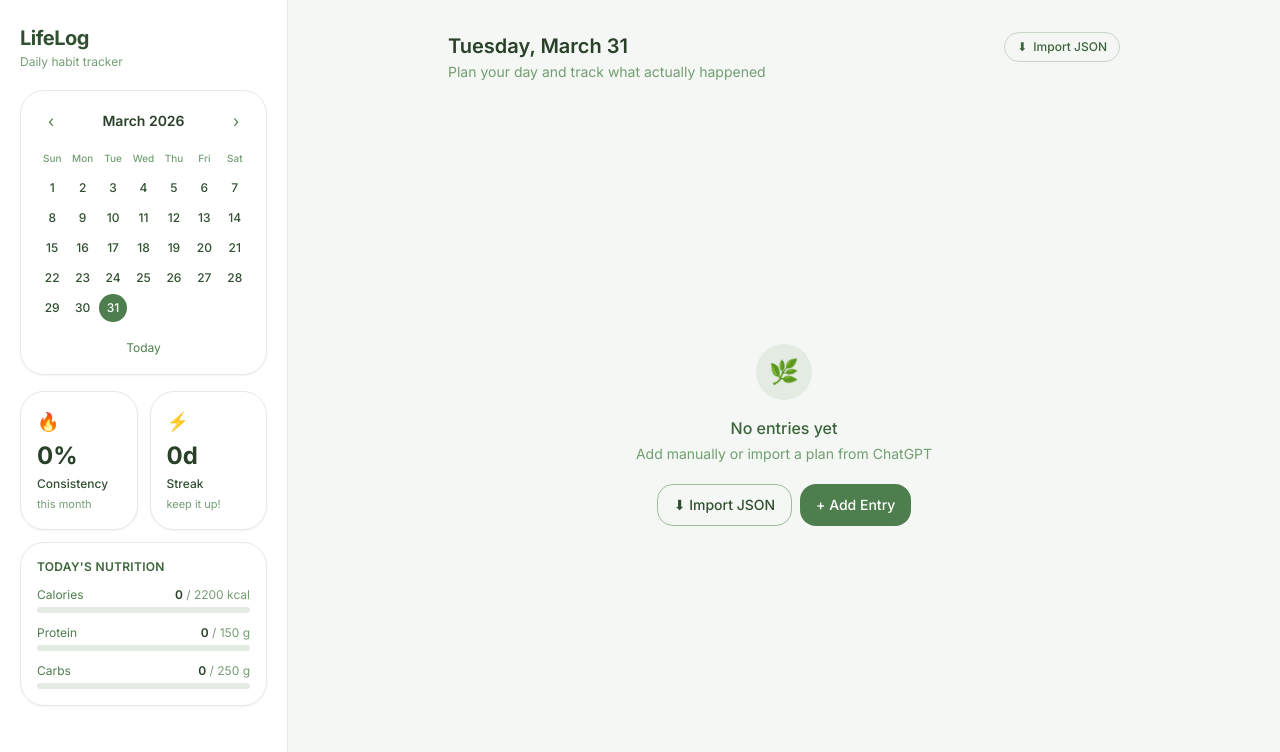
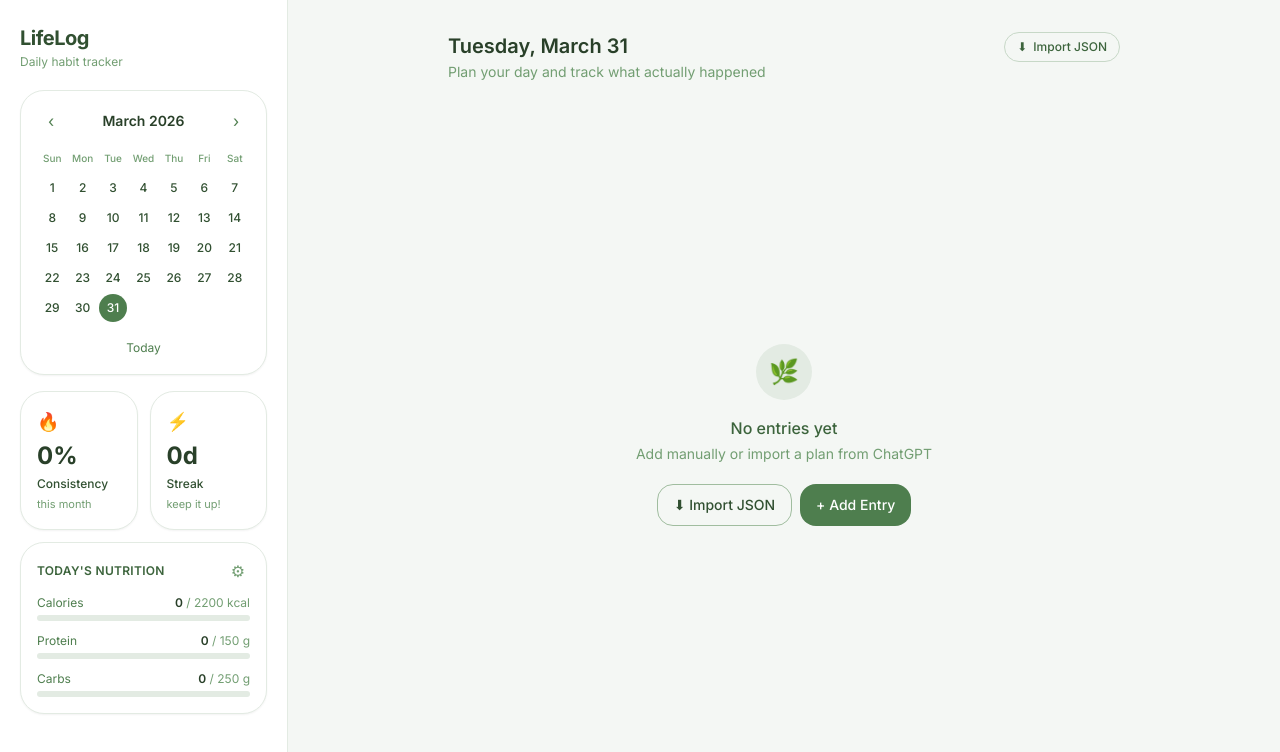
Before and after one commit to rafimaliki/LifeLog, a React (Vite) app: page / in a window 1280 px wide. Shown: the top 752 px of the page. Built offline with nearby package versions, Linux system fonts and the light colour scheme.

Commit message:
feat: per-day nutrition targets with gear modal and JSON import support

```diff
--- a/src/App.jsx
+++ b/src/App.jsx
@@ -12,20 +12,42 @@ function toDateKey(date) {
   return `${y}-${m}-${d}`
 }
 
+/** Migrate old format (dateKey → Entry[]) to new format (dateKey → { entries, targets }) */
+function migrateData(raw) {
+  const out = {}
+  for (const [key, val] of Object.entries(raw)) {
+    if (Array.isArray(val)) {
+      out[key] = { entries: val, targets: null }
+    } else {
+      out[key] = val
+    }
+  }
+  return out
+}
+
+function getDayEntries(dayVal) {
+  if (!dayVal) return []
+  if (Array.isArray(dayVal)) return dayVal
+  return dayVal.entries ?? []
+}
+
+function getDayTargets(dayVal) {
+  if (!dayVal || Array.isArray(dayVal)) return null
+  return dayVal.targets ?? null
+}
+
 export default function App() {
   const [selectedDate, setSelectedDate] = useState(new Date())
   const [data, setData] = useState({})
   const [loaded, setLoaded] = useState(false)
 
-  // Load persisted data on mount
   useEffect(() => {
     loadData().then((saved) => {
-      setData(saved ?? {})
+      setData(migrateData(saved ?? {}))
       setLoaded(true)
     })
   }, [])
 
-  // Save whenever data changes (after initial load)
   useEffect(() => {
     if (!loaded) return
     saveData(data)
@@ -33,23 +55,39 @@ export default function App() {
 
   const dateKey = toDateKey(selectedDate)
   const todayKey = toDateKey(new Date())
-  const entries = data[dateKey] ?? []
 
-  const updateEntries = useCallback((newEntries) => {
-    setData((d) => ({ ...d, [dateKey]: newEntries }))
+  const entries = getDayEntries(data[dateKey])
+  const targets = getDayTargets(data[dateKey])
+
+  // Yesterday's targets for the "copy from yesterday" feature
+  const yesterdayMs = selectedDate.getTime() - 86400000
+  const yesterdayKey = toDateKey(new Date(yesterdayMs))
+  const yesterdayTargets = getDayTargets(data[yesterdayKey])
+
+  const updateDay = useCallback((patch) => {
+    setData((d) => ({
+      ...d,
+      [dateKey]: { ...(d[dateKey] ?? {}), ...patch },
+    }))
   }, [dateKey])
 
   const handleUpdate = (updated) =>
-    updateEntries(entries.map((e) => (e.id === updated.id ? updated : e)))
+    updateDay({ entries: entries.map((e) => (e.id === updated.id ? updated : e)) })
 
   const handleAdd = (entry) =>
-    updateEntries([...entries, entry])
+    updateDay({ entries: [...entries, entry] })
 
   const handleDelete = (id) =>
-    updateEntries(entries.filter((e) => e.id !== id))
+    updateDay({ entries: entries.filter((e) => e.id !== id) })
 
-  const handleImport = (newEntries) =>
-    updateEntries(newEntries)
+  const handleImport = ({ entries: newEntries, targets: newTargets }) => {
+    const patch = { entries: newEntries }
+    if (newTargets) patch.targets = newTargets
+    updateDay(patch)
+  }
+
+  const handleSaveTargets = (newTargets) =>
+    updateDay({ targets: newTargets })
 
   const stats = computeStats(data, todayKey)
 
@@ -63,22 +101,22 @@ export default function App() {
 
   return (
     <div className="h-screen flex bg-sage-50 overflow-hidden font-sans">
-      {/* Left sidebar */}
       <aside className="w-72 flex-shrink-0 flex flex-col gap-4 p-5 overflow-y-auto border-r border-sage-100 bg-white">
-        {/* App title */}
         <div className="py-1">
           <h1 className="text-xl font-bold text-sage-700 tracking-tight">LifeLog</h1>
           <p className="text-xs text-sage-400 mt-0.5">Daily habit tracker</p>
         </div>
 
-        {/* Calendar */}
         <Calendar selectedDate={selectedDate} onSelectDate={setSelectedDate} />
 
-        {/* Dashboard */}
-        <Dashboard stats={stats} />
+        <Dashboard
+          stats={stats}
+          targets={targets}
+          yesterdayTargets={yesterdayTargets}
+          onSaveTargets={handleSaveTargets}
+        />
       </aside>
 
-      {/* Main content */}
       <main className="flex-1 flex flex-col overflow-hidden">
         <div className="flex-1 overflow-y-auto p-8">
           <Timeline
--- a/src/components/Dashboard.jsx
+++ b/src/components/Dashboard.jsx
@@ -1,3 +1,6 @@
+import { useState } from 'react'
+import NutritionTargetsModal from './NutritionTargetsModal'
+
 function StatBar({ label, planned, actual, unit, color }) {
   const pct = planned > 0 ? Math.min((actual / planned) * 100, 100) : 0
   return (
@@ -30,52 +33,43 @@ function StatCard({ label, value, sub, icon }) {
   )
 }
 
-export default function Dashboard({ stats }) {
+export default function Dashboard({ stats, targets, yesterdayTargets, onSaveTargets }) {
   const { calories, protein, carbs, consistency, streak } = stats
+  const [showTargets, setShowTargets] = useState(false)
 
   return (
     <div className="flex flex-col gap-3">
       {/* Summary cards */}
       <div className="grid grid-cols-2 gap-3">
-        <StatCard
-          icon="🔥"
-          label="Consistency"
-          value={`${consistency}%`}
-          sub="this month"
-        />
-        <StatCard
-          icon="⚡"
-          label="Streak"
-          value={`${streak}d`}
-          sub="keep it up!"
-        />
+        <StatCard icon="🔥" label="Consistency" value={`${consistency}%`} sub="this month" />
+        <StatCard icon="⚡" label="Streak"       value={`${streak}d`}      sub="keep it up!" />
       </div>
 
       {/* Nutrition bars */}
       <div className="bg-white rounded-2xl p-4 shadow-sm border border-sage-100 flex flex-col gap-3">
-        <span className="text-xs font-semibold text-sage-600 uppercase tracking-wide">Today's Nutrition</span>
-        <StatBar
-          label="Calories"
-          planned={calories.planned}
-          actual={calories.actual}
-          unit="kcal"
-          color="bg-amber-400"
+        <div className="flex items-center justify-between">
+          <span className="text-xs font-semibold text-sage-600 uppercase tracking-wide">Today's Nutrition</span>
+          <button
+            onClick={() => setShowTargets(true)}
+            className="w-6 h-6 flex items-center justify-center rounded-full text-sage-400 hover:bg-sage-100 hover:text-sage-600 transition-colors"
+            title="Set nutrition targets"
+          >
+            ⚙
+          </button>
+        </div>
+        <StatBar label="Calories" planned={calories.planned} actual={calories.actual} unit="kcal" color="bg-amber-400" />
+        <StatBar label="Protein"  planned={protein.planned}  actual={protein.actual}  unit="g"    color="bg-sage-400" />
+        <StatBar label="Carbs"    planned={carbs.planned}    actual={carbs.actual}    unit="g"    color="bg-sky-400" />
+      </div>
+
+      {showTargets && (
+        <NutritionTargetsModal
+          current={targets}
+          yesterdayTargets={yesterdayTargets}
+          onSave={onSaveTargets}
+          onClose={() => setShowTargets(false)}
         />
-        <StatBar
-          label="Protein"
-          planned={protein.planned}
-          actual={protein.actual}
-          unit="g"
-          color="bg-sage-400"
-        />
-        <StatBar
-          label="Carbs"
-          planned={carbs.planned}
-          actual={carbs.actual}
-          unit="g"
-          color="bg-sky-400"
-        />
-      </div>
+      )}
     </div>
   )
 }
--- a/src/components/ImportJsonModal.jsx
+++ b/src/components/ImportJsonModal.jsx
@@ -2,7 +2,7 @@ import { useState } from 'react'
 
 const VALID_TYPES = new Set(['wake-up', 'meal', 'exercise', 'other'])
 
-function parseEntries(raw) {
+function parsePlan(raw) {
   let parsed
   try {
     parsed = JSON.parse(raw)
@@ -15,7 +15,7 @@ function parseEntries(raw) {
   if (!Array.isArray(list)) throw new Error('Expected an "entries" array.')
   if (list.length === 0) throw new Error('The entries array is empty.')
 
-  return list.map((item, i) => {
+  const entries = list.map((item, i) => {
     if (!item.label?.trim()) throw new Error(`Entry ${i + 1} is missing a "label".`)
     if (!VALID_TYPES.has(item.type)) {
       throw new Error(
@@ -32,6 +32,20 @@ function parseEntries(raw) {
       followed: false,
     }
   })
+
+  // Parse optional targets block
+  let targets = null
+  if (!Array.isArray(parsed) && parsed.targets) {
+    const t = parsed.targets
+    const calories = parseInt(t.calories, 10)
+    const protein  = parseInt(t.protein,  10)
+    const carbs    = parseInt(t.carbs,    10)
+    if (!isNaN(calories) && !isNaN(protein) && !isNaN(carbs)) {
+      targets = { calories, protein, carbs }
+    }
+  }
+
+  return { entries, targets }
 }
 
 export default function ImportJsonModal({ onImport, onClose }) {
@@ -41,8 +55,8 @@ export default function ImportJsonModal({ onImport, onClose }) {
   const handleImport = () => {
     setError('')
     try {
-      const entries = parseEntries(raw)
-      onImport(entries)
+      const result = parsePlan(raw)
+      onImport(result)
       onClose()
     } catch (e) {
       setError(e.message)
--- /dev/null
+++ b/src/components/NutritionTargetsModal.jsx
@@ -0,0 +1,97 @@
+import { useState } from 'react'
+
+const DEFAULT = { calories: 2200, protein: 150, carbs: 250 }
+
+export default function NutritionTargetsModal({ current, yesterdayTargets, onSave, onClose }) {
+  const initial = current ?? DEFAULT
+  const [form, setForm] = useState({
+    calories: String(initial.calories),
+    protein:  String(initial.protein),
+    carbs:    String(initial.carbs),
+  })
+
+  const set = (key, val) => setForm((f) => ({ ...f, [key]: val }))
+
+  const toNumbers = (f) => ({
+    calories: Math.max(0, parseInt(f.calories, 10) || 0),
+    protein:  Math.max(0, parseInt(f.protein,  10) || 0),
+    carbs:    Math.max(0, parseInt(f.carbs,    10) || 0),
+  })
+
+  const handleSave = () => {
+    onSave(toNumbers(form))
+    onClose()
+  }
+
+  const handleCopyYesterday = () => {
+    const t = yesterdayTargets ?? DEFAULT
+    onSave(t)
+    onClose()
+  }
+
+  return (
+    <div
+      className="fixed inset-0 z-50 flex items-center justify-center bg-black/20 backdrop-blur-sm"
+      onClick={(e) => e.target === e.currentTarget && onClose()}
+    >
+      <div className="bg-white rounded-3xl shadow-xl w-full max-w-sm mx-4 overflow-hidden">
+        {/* Header */}
+        <div className="px-6 pt-6 pb-4 border-b border-sage-100 flex items-center justify-between">
+          <div>
+            <h2 className="text-base font-semibold text-sage-800">Daily Nutrition Targets</h2>
+            <p className="text-xs text-sage-400 mt-0.5">Set goals for today</p>
+          </div>
+          <button
+            onClick={onClose}
+            className="w-7 h-7 flex items-center justify-center rounded-full text-sage-400 hover:bg-sage-100 hover:text-sage-600 transition-colors"
+          >
+            ✕
+          </button>
+        </div>
+
+        <div className="px-6 py-5 flex flex-col gap-4">
+          {/* Inputs */}
+          {[
+            { key: 'calories', label: 'Calories', unit: 'kcal', color: 'text-amber-500' },
+            { key: 'protein',  label: 'Protein',  unit: 'g',    color: 'text-sage-500' },
+            { key: 'carbs',    label: 'Carbs',    unit: 'g',    color: 'text-sky-500'  },
+          ].map(({ key, label, unit, color }) => (
+            <div key={key}>
+              <label className="text-xs font-semibold text-sage-500 uppercase tracking-wide mb-1.5 flex items-center gap-1.5 block">
+                <span className={color}>●</span> {label}
+              </label>
+              <div className="flex items-center gap-2">
+                <input
+                  type="number"
+                  min="0"
+                  value={form[key]}
+                  onChange={(e) => set(key, e.target.value)}
+                  className="flex-1 px-3 py-2 rounded-xl border border-sage-200 text-sm text-sage-800 focus:outline-none focus:border-sage-400 bg-sage-50"
+                />
+                <span className="text-xs text-sage-400 w-8">{unit}</span>
+              </div>
+            </div>
+          ))}
+
+          {/* Actions */}
+          <div className="flex flex-col gap-2 pt-1">
+            <button
+              onClick={handleSave}
+              className="w-full py-2.5 rounded-xl bg-sage-500 hover:bg-sage-600 text-white text-sm font-medium transition-colors"
+            >
+              Save
+            </button>
+            <button
+              onClick={handleCopyYesterday}
+              disabled={!yesterdayTargets}
+              className="w-full py-2.5 rounded-xl border border-sage-200 text-sm font-medium text-sage-600 hover:bg-sage-50 transition-colors disabled:opacity-40 disabled:cursor-not-allowed"
+              title={yesterdayTargets ? 'Copy targets from yesterday' : 'No targets set for yesterday'}
+            >
+              Copy from yesterday
+            </button>
+          </div>
+        </div>
+      </div>
+    </div>
+  )
+}
--- a/src/stats.js
+++ b/src/stats.js
@@ -21,42 +21,52 @@ function extractNutrition(text) {
   }
 }
 
+/** Normalize a day value — handles both old array format and new object format */
+function getDayEntries(dayVal) {
+  if (!dayVal) return []
+  if (Array.isArray(dayVal)) return dayVal
+  return dayVal.entries ?? []
+}
+
+function getDayTargets(dayVal) {
+  if (!dayVal || Array.isArray(dayVal)) return null
+  return dayVal.targets ?? null
+}
+
+const DEFAULT_TARGETS = { calories: 2200, protein: 150, carbs: 250 }
+
 /**
  * Compute dashboard stats from all stored data.
- * @param {Object} data  - { [dateKey]: Entry[] }
+ * @param {Object} data  - { [dateKey]: { entries, targets } | Entry[] }
  * @param {string} today - 'YYYY-MM-DD'
  */
 export function computeStats(data, today) {
-  const todayEntries = data[today] ?? []
+  const todayVal = data[today]
+  const todayEntries = getDayEntries(todayVal)
+  const todayTargets = getDayTargets(todayVal) ?? DEFAULT_TARGETS
 
-  // Today's nutrition from meal entries
-  const plannedNutrition = { calories: 0, protein: 0, carbs: 0 }
-  const actualNutrition  = { calories: 0, protein: 0, carbs: 0 }
-
+  // Today's nutrition from meal entries (actual values only)
+  const actualNutrition = { calories: 0, protein: 0, carbs: 0 }
   for (const e of todayEntries) {
     if (e.type !== 'meal') continue
-    const p = extractNutrition(e.plan)
     const a = extractNutrition(e.actual)
-    plannedNutrition.calories += p.calories
-    plannedNutrition.protein  += p.protein
-    plannedNutrition.carbs    += p.carbs
-    actualNutrition.calories  += a.calories
-    actualNutrition.protein   += a.protein
-    actualNutrition.carbs     += a.carbs
+    actualNutrition.calories += a.calories
+    actualNutrition.protein  += a.protein
+    actualNutrition.carbs    += a.carbs
   }
 
-  // Consistency = % of days that have at least one entry where all entries are followed
+  // Consistency = % of days with entries where every entry is followed
   const allKeys = Object.keys(data).sort()
-  const daysWithEntries = allKeys.filter((k) => (data[k] ?? []).length > 0)
+  const daysWithEntries = allKeys.filter((k) => getDayEntries(data[k]).length > 0)
   const daysFollowed = daysWithEntries.filter((k) => {
-    const entries = data[k]
+    const entries = getDayEntries(data[k])
     return entries.length > 0 && entries.every((e) => e.followed)
   })
   const consistency = daysWithEntries.length > 0
     ? Math.round((daysFollowed.length / daysWithEntries.length) * 100)
     : 0
 
-  // Streak = consecutive days up to and including today that have ≥1 followed entry
+  // Streak = consecutive days up to and including today with ≥1 followed entry
   let streak = 0
   const todayMs = new Date(today).getTime()
   for (let i = 0; ; i++) {
@@ -65,15 +75,15 @@ export function computeStats(data, today) {
     const mo = String(d.getMonth() + 1).padStart(2, '0')
     const day = String(d.getDate()).padStart(2, '0')
     const key = `${y}-${mo}-${day}`
-    const entries = data[key] ?? []
+    const entries = getDayEntries(data[key])
     if (entries.length === 0 || !entries.some((e) => e.followed)) break
     streak++
   }
 
   return {
-    calories: { planned: plannedNutrition.calories || 2200, actual: actualNutrition.calories },
-    protein:  { planned: plannedNutrition.protein  || 150,  actual: actualNutrition.protein  },
-    carbs:    { planned: plannedNutrition.carbs    || 250,  actual: actualNutrition.carbs    },
+    calories: { planned: todayTargets.calories, actual: actualNutrition.calories },
+    protein:  { planned: todayTargets.protein,  actual: actualNutrition.protein  },
+    carbs:    { planned: todayTargets.carbs,     actual: actualNutrition.carbs    },
     consistency,
     streak,
   }
```
Also changed, not shown: 1 other file (tests, documents, lock files or other folders).
